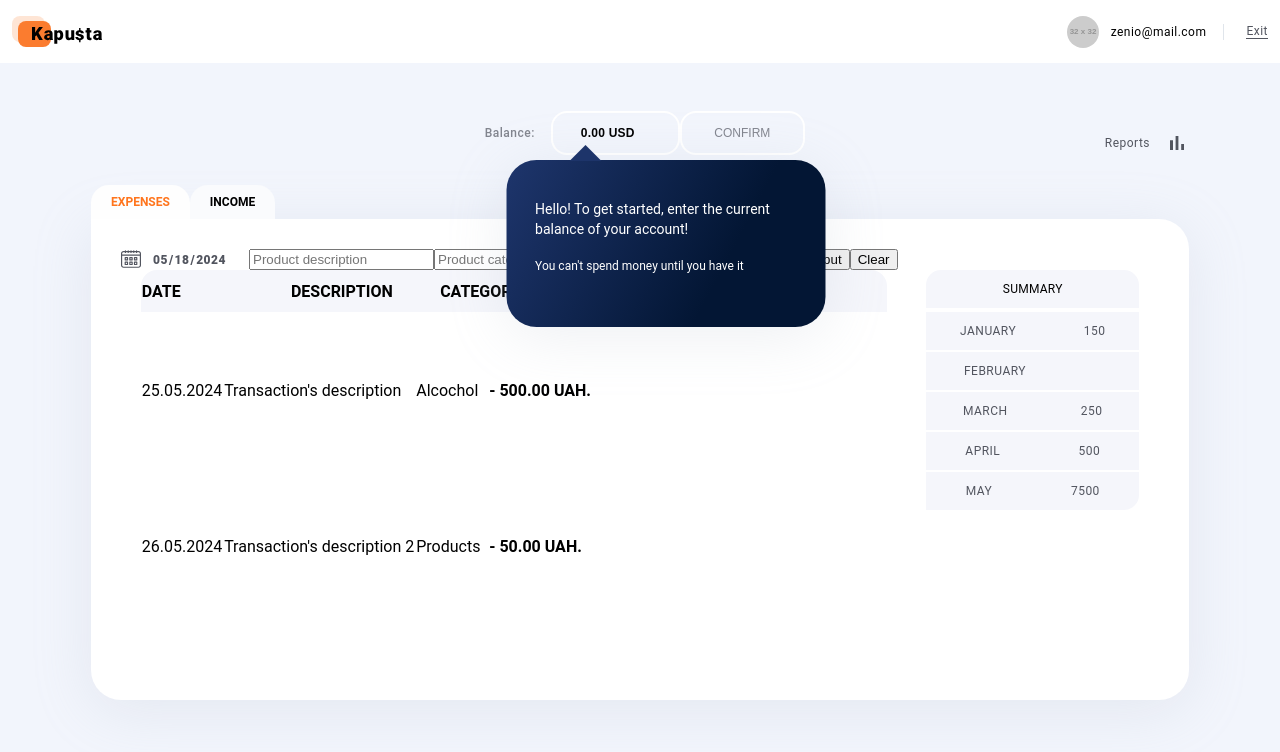
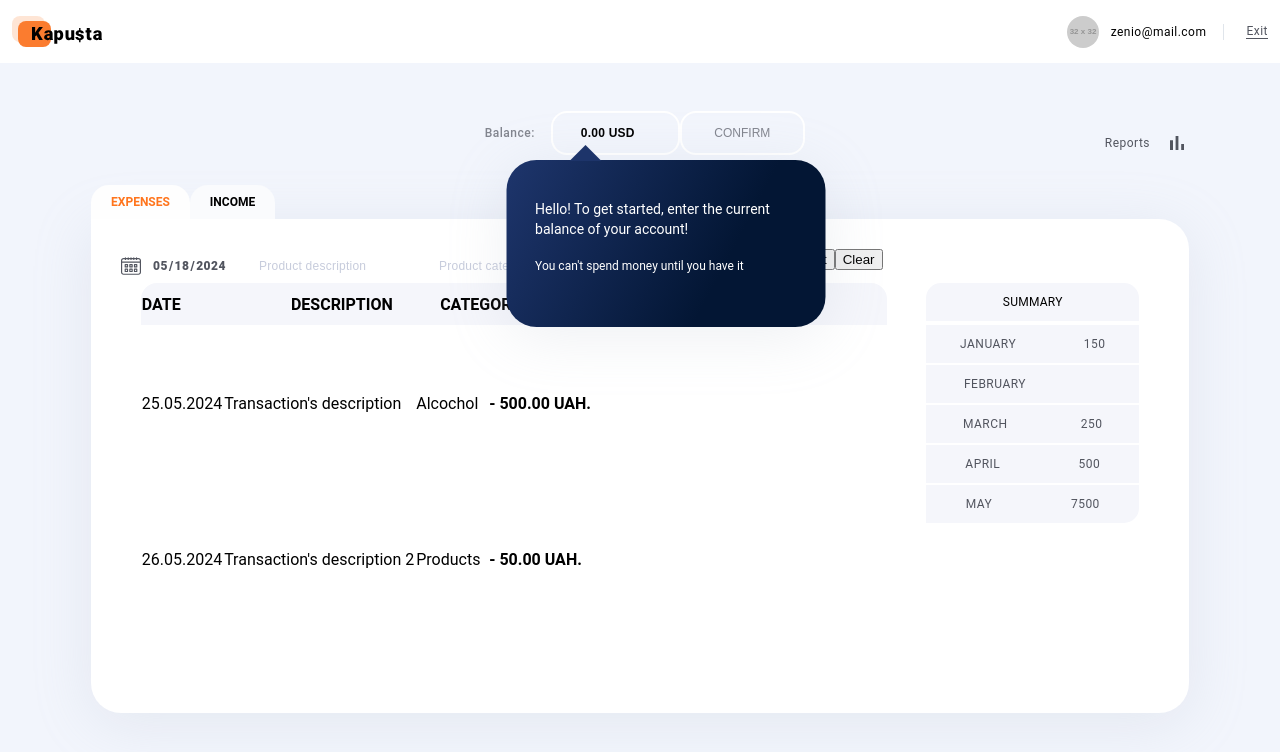
Before and after one commit to 831230/kapusta-architecture, a React (Create React App) app: page / in a window 1280 px wide. Both pictures are taken after typing "name@example.com", "Sample123" into the empty fields and a click on the button "LOG IN". Shown: the top 752 px of the page. Built offline with nearby package versions, Linux system fonts and the light colour scheme.

Commit message:
input css

```diff
--- a/src/components/ExpensesIncomeForm/ExpensesIncomeForm.jsx
+++ b/src/components/ExpensesIncomeForm/ExpensesIncomeForm.jsx
@@ -47,19 +47,30 @@ const ExpensesIncomeForm = ({ callback, actionType }) => {
           value={date}
         />
       </div>
+
+      <div className={styles.ExpensesIncomeFormInputContainer}>
         <input
+          className={styles.ExpensesIncomeFormInputDesc}
           type="text"
           placeholder="Product description"
           onChange={(e) => setDescription(e.target.value)}
           value={description}
         />
         <input
+          className={styles.ExpensesIncomeFormInputCategory}
           type="text"
           placeholder="Product category"
           onChange={(e) => setCategory(e.target.value)}
           value={category}
         />
-      <input type="number" placeholder="0,00" onChange={(e) => setAmount(e.target.value)} value={amount} />
+        <input
+          className={styles.ExpensesIncomeFormInputValue}
+          type="number"
+          placeholder="0,00"
+          onChange={(e) => setAmount(e.target.value)}
+          value={amount}
+        />
+      </div>
 
       <div>
         <button type="button" onClick={sendNewExpenseIncome}>
--- a/src/components/ExpensesIncomeForm/ExpensesIncomeForm.module.css
+++ b/src/components/ExpensesIncomeForm/ExpensesIncomeForm.module.css
@@ -8,6 +8,7 @@
   display: flex;
   gap: 10px;
   justify-content: space-between;
+  align-items: center;
 
   cursor: pointer;
 }
@@ -34,3 +35,29 @@
 .ExpensesIncomeFormDateInput::-webkit-calendar-picker-indicator {
   display: none;
 }
+.ExpensesIncomeFormInputContainer {
+  display: flex;
+}
+.ExpensesIncomeFormInputDesc,
+.ExpensesIncomeFormInputCategory,
+.ExpensesIncomeFormInputValue {
+  border: none;
+  outline: none;
+  background: none;
+
+  color: var(--text-gray);
+  font-size: 12px;
+  letter-spacing: 0.24px;
+  font-weight: 900;
+
+  padding: 10px;
+}
+.ExpensesIncomeFormInputDesc::placeholder,
+.ExpensesIncomeFormInputCategory::placeholder,
+.ExpensesIncomeFormInputValue::placeholder {
+  color: var(--description-color);
+  font-size: 12px;
+  letter-spacing: 0.24px;
+
+  font-weight: 400;
+}
```
Lines whose indentation alone changed are shown as unchanged.
